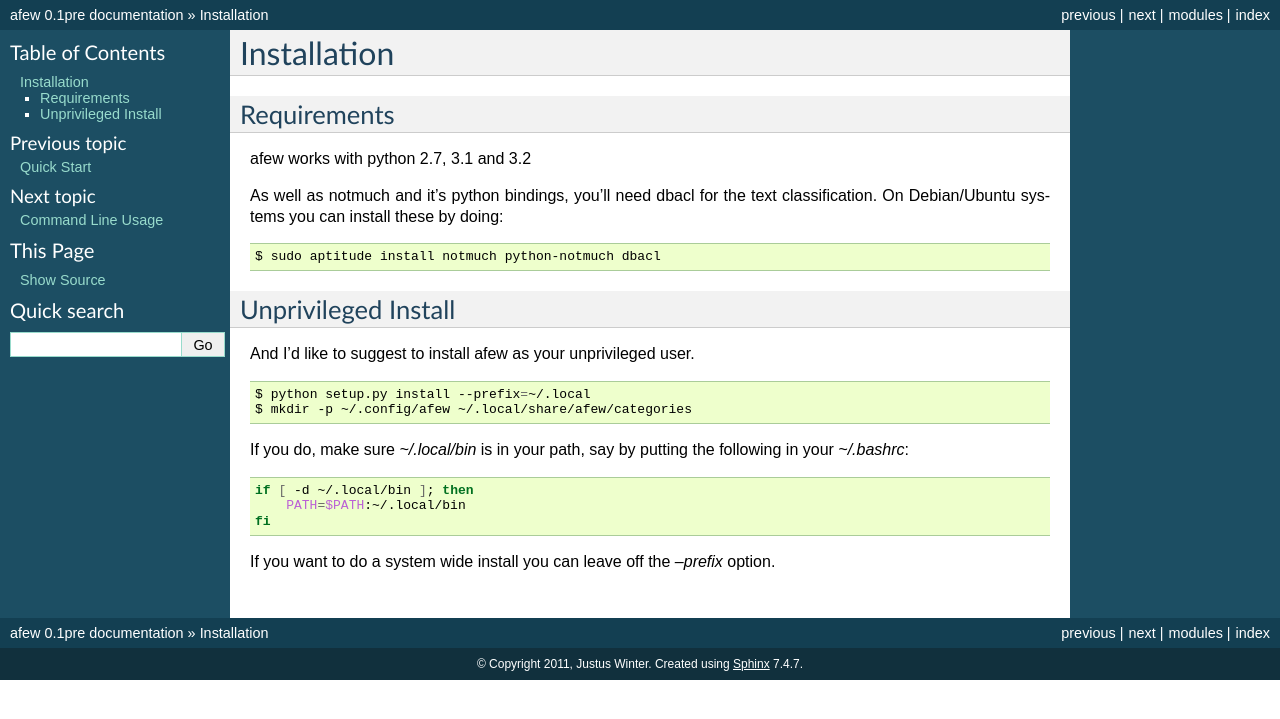
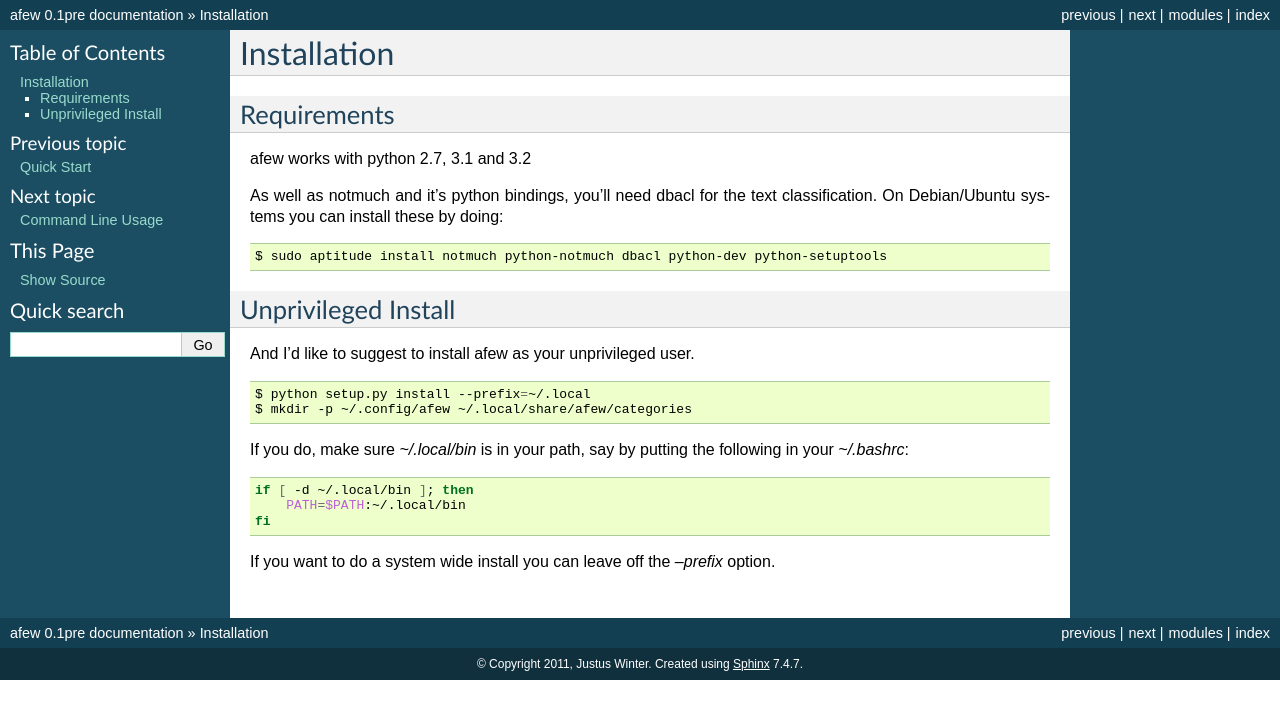
Before and after one commit to afewmail/afew, a Sphinx documentation site: the page built from docs/source/installation.rst, in a window 1280 px wide. Shown: the top 719 px of the page. Built offline with Sphinx 7.4.7, drawn with Linux system fonts in a browser that asks for light colours.

Commit message:
added dependencies python-dev and python-setuptools

```diff
--- a/docs/source/installation.rst
+++ b/docs/source/installation.rst
@@ -11,7 +11,7 @@ classification.  On Debian/Ubuntu systems you can install these by doing:
 
 .. code-block:: sh
 
-    $ sudo aptitude install notmuch python-notmuch dbacl
+    $ sudo aptitude install notmuch python-notmuch dbacl python-dev python-setuptools
 
 Unprivileged Install
 --------------------
```
